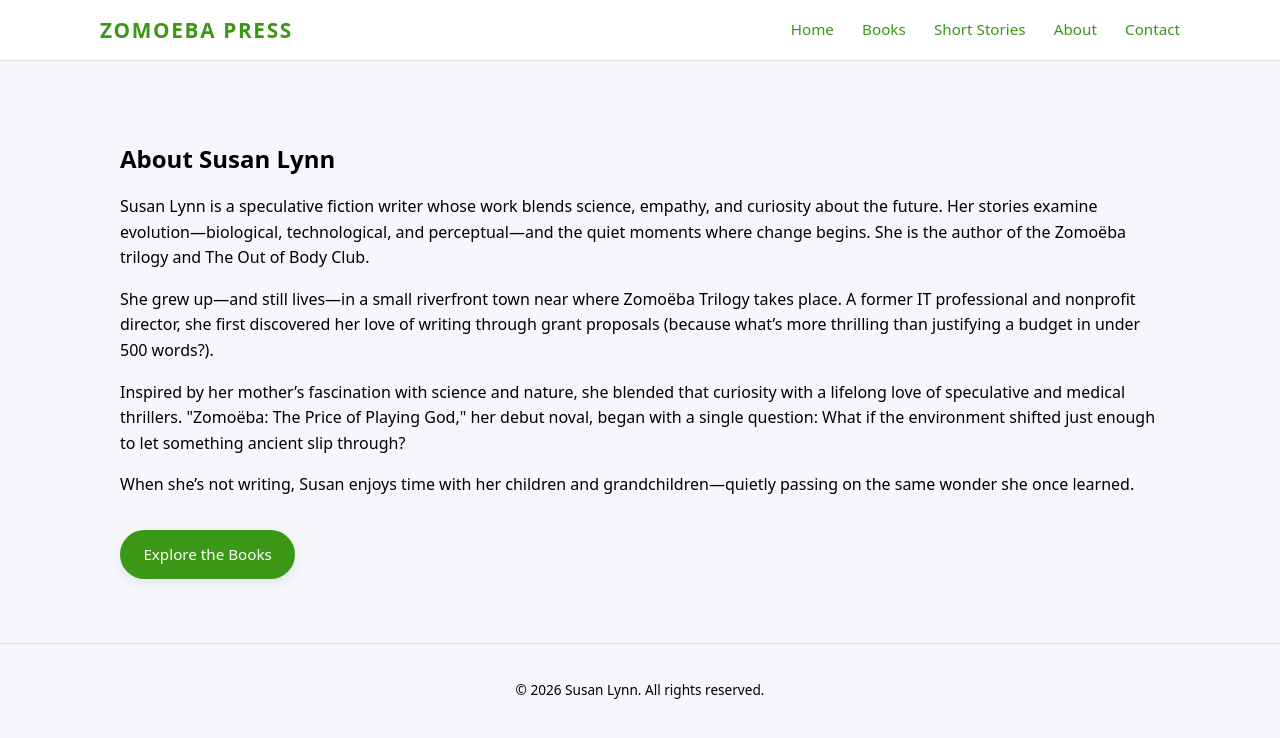
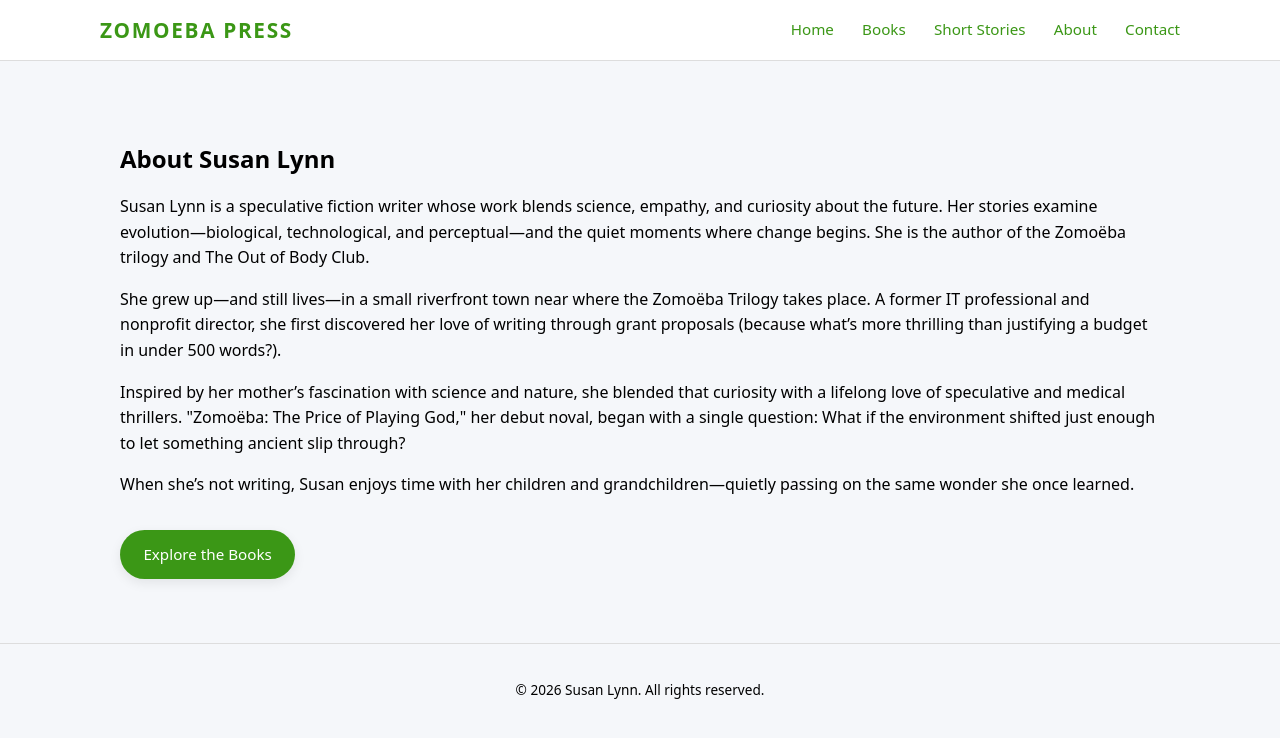
Before and after one commit to susanlynn-books/zomoeba, a Jekyll site: the page built from about.md, in a window 1280 px wide. Shown: the top 738 px of the page. Built offline with Jekyll 4.4.1, drawn with Linux system fonts in a browser that asks for light colours.

Commit message:
Update about.md

```diff
--- a/about.md
+++ b/about.md
@@ -10,7 +10,7 @@ permalink: /about/
 
     <p>Susan Lynn is a speculative fiction writer whose work blends science, empathy, and curiosity about the future. Her stories examine evolution—biological, technological, and perceptual—and the quiet moments where change begins. She is the author of the Zomoëba trilogy and The Out of Body Club.</p>
 
-<p>She grew up—and still lives—in a small riverfront town near where Zomoëba Trilogy takes place. A former IT professional and nonprofit director, she first discovered her love of writing through grant proposals (because what’s more thrilling than justifying a budget in under 500 words?).
+<p>She grew up—and still lives—in a small riverfront town near where the Zomoëba Trilogy takes place. A former IT professional and nonprofit director, she first discovered her love of writing through grant proposals (because what’s more thrilling than justifying a budget in under 500 words?).
    </p>
 
 <p>Inspired by her mother’s fascination with science and nature, she blended that curiosity with a lifelong love of speculative and medical thrillers. "Zomoëba: The Price of Playing God," her debut noval, began with a single question: What if the environment shifted just enough to let something ancient slip through?
```
